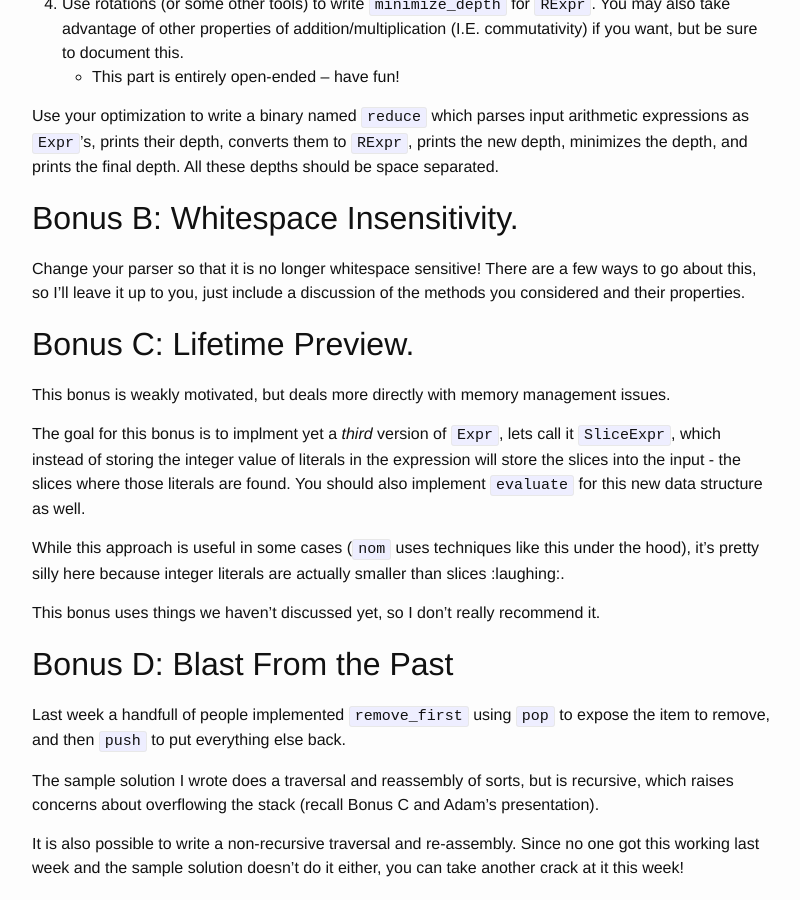
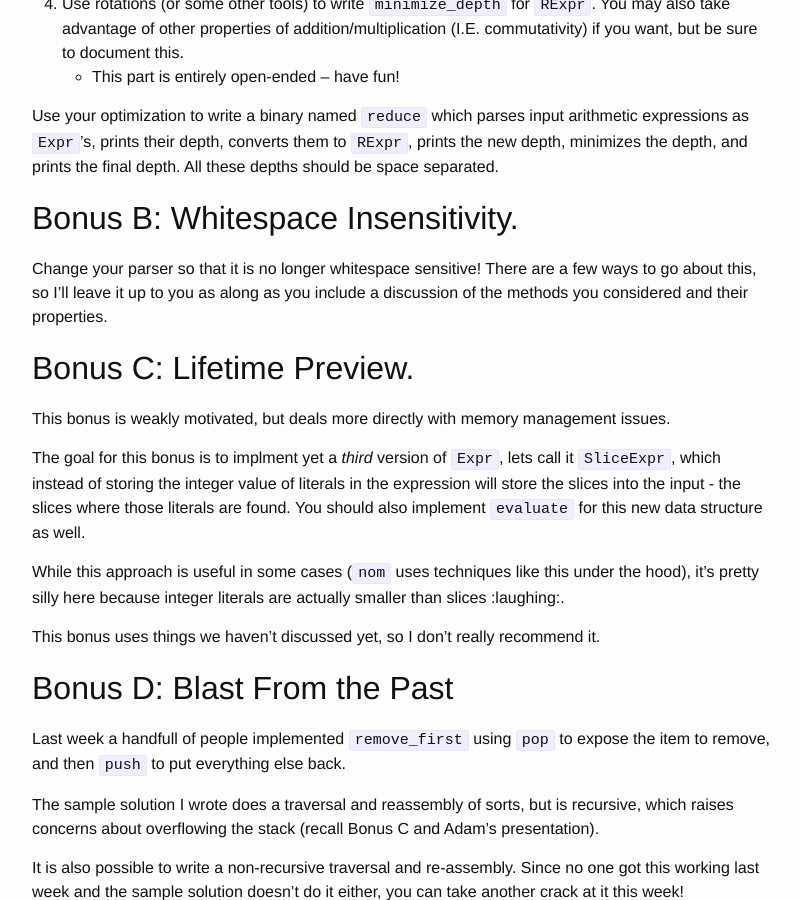
Before and after one commit to hmc-memsafe-2016f/hmc-memsafe-2016f.github.io, a Jekyll site: the page built from assignments/wk2/index.md, in a window 1280 px wide and 900 px high, scrolled down 1440 px. Shown: the whole window, without its empty margins (238-1038 px from the left). Built offline with Jekyll 4.4.1, drawn with Linux system fonts in a browser that asks for light colours.

Commit message:
Improved wording for wk2 bonus b

```diff
--- a/assignments/wk2/index.md
+++ b/assignments/wk2/index.md
@@ -89,8 +89,8 @@ All these depths should be space separated.
 
 ## Bonus B: Whitespace Insensitivity.
 
-Change your parser so that it is no longer whitespace sensitive! There are a
-few ways to go about this, so I'll leave it up to you, just include a
+Change your parser so that it is no longer whitespace sensitive! There are a few
+ways to go about this, so I'll leave it up to you as along as you include a
 discussion of the methods you considered and their properties.
 
 ## Bonus C: Lifetime Preview.
```
